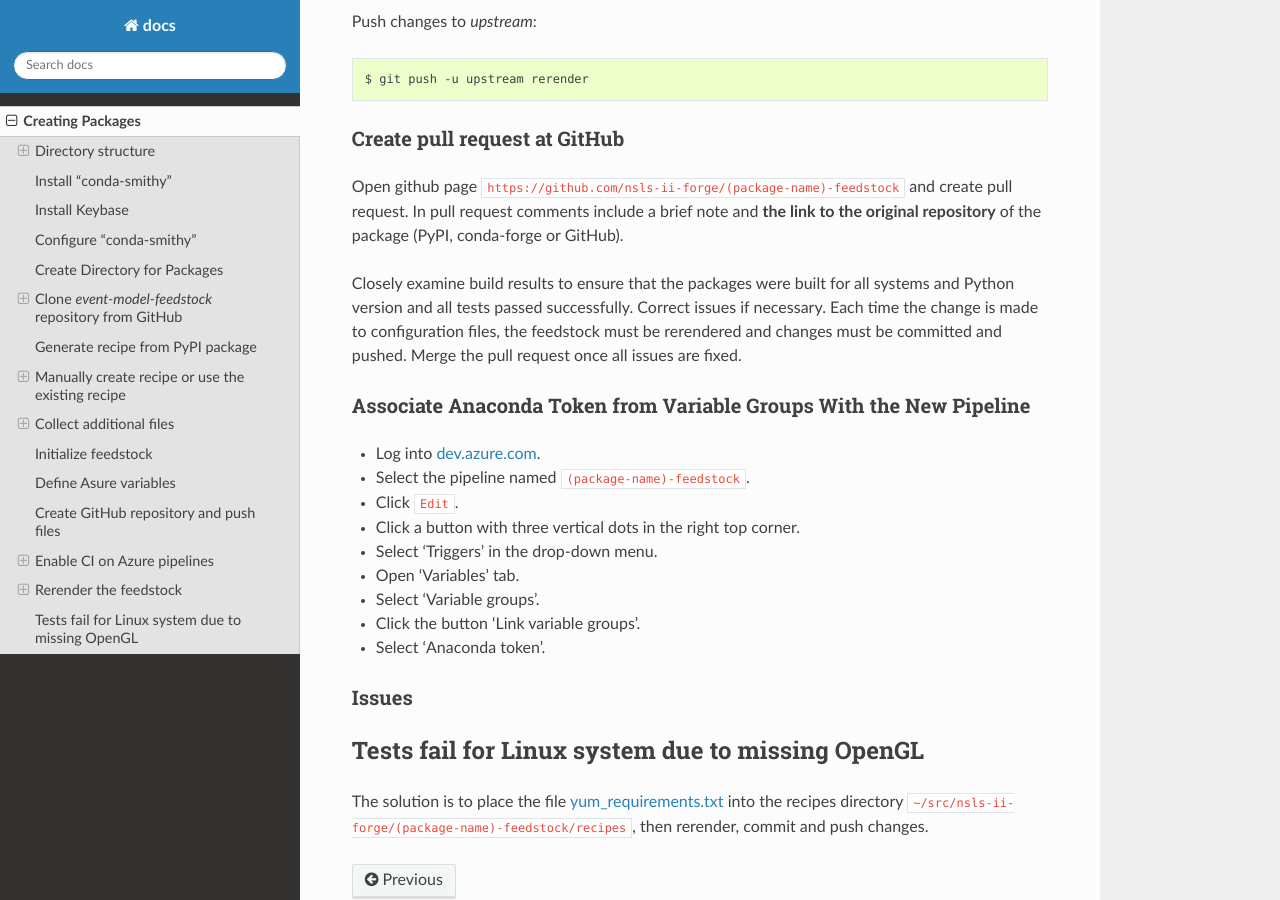
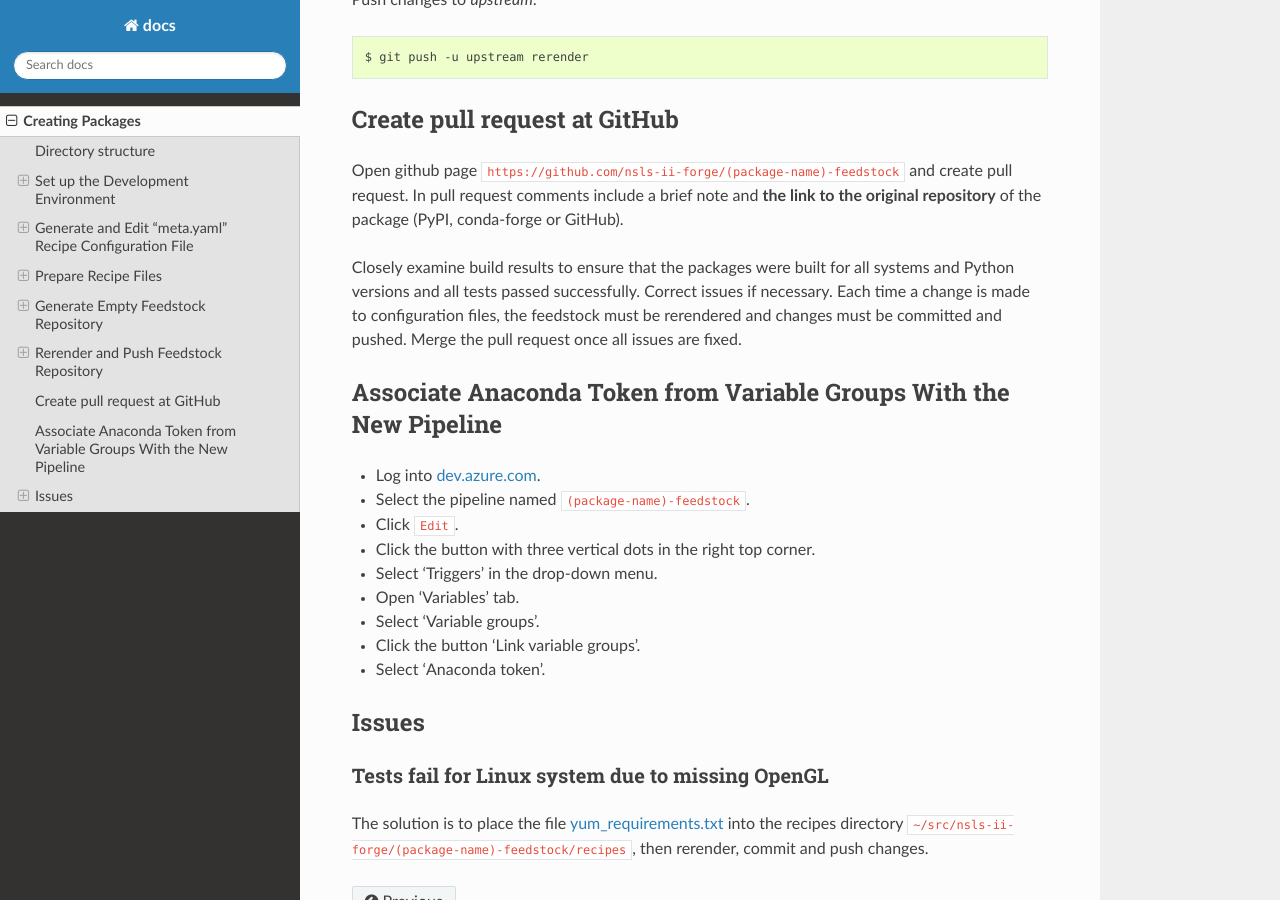
Before and after one commit to nsls-ii-forge/docs, a Sphinx documentation site: the page built from source/creating_packages.rst, in a window 1280 px wide and 900 px high, scrolled down 6478 px. Built offline with Sphinx 7.4.7 and the Read the Docs theme 2.0.0, drawn with Linux system fonts in a browser that asks for light colours; some of the changed text lies outside the part shown.

Commit message:
Corrections

```diff
--- a/source/creating_packages.rst
+++ b/source/creating_packages.rst
@@ -1,13 +1,14 @@
-=================
+#################
 Creating Packages
-=================
+#################
 
 Feedstocks for Azure pipelines may be generated based on
 existing PyPI or conda-forge packages, or directly from GitHub
 package repositories.
 
+===================
 Directory structure
--------------------
+===================
 
 The following directory structure for the packaging project
 is recommended:
@@ -36,11 +37,12 @@
 uploaded to **nsls-ii-forge**. The directory is created by conda-smithy
 as part of feedstock initalization.
 
+==================================
 Set up the Development Environment
 ==================================
 
 Install "conda-smithy"
-----------------------
+======================
 
 Create a new conda environment (let's name it ``smithy``):
 
@@ -51,16 +53,16 @@
 
 
 Install Keybase
------------------
+===============
 
 Use `installation instructions <https://keybase.io/download>`_
 to download and install **Keybase**. Start **Keybase** and log into
 the system (DAMA group). Check if tokens are downloaded to
 the directory on your local hard drive (``/keybase/team/dama/``
-on Linux systems).
+on Linux and MacOS systems).
 
 Configure "conda-smithy"
-------------------------
+========================
 
 Create the directory ``~/.conda-smithy`` (in your home directory).
 
@@ -78,11 +80,11 @@
     $ cp /keybase/team/dama/azure.token .conda-smithy/
     $ cp /keybase/team/dama/github.token .conda-smithy/
 
-Create Directory for Packages
------------------------------
+Create Root Directory for Packages
+==================================
 
-Naming and location of the working directory is aribtrary. We assume
-that the directory `src/nsls-ii-forge/` in `HOME` directory is used:
+Naming and location of the root working directory is arbitrary. We will
+place packages in the directory ``~/src/nsls-ii-forge/``:
 
 .. code-block:: bash
 
@@ -91,7 +93,7 @@
     $ mkdir src/nsls-ii-forge
 
 Clone *event-model-feedstock* repository from GitHub
-----------------------------------------------------
+====================================================
 
 The **event-model-feedstock** needs to be cloned only once. In the process of
 creating packages we will be using file ``conda_build_config.yaml`` located
@@ -105,6 +107,7 @@
     $ git clone https://github.com/nsls-ii-forge/event-model-feedstock.git
 
 
+=======================================================
 Generate and Edit "meta.yaml" Recipe Configuration File
 =======================================================
 
@@ -124,7 +127,7 @@
     relative to ``HOME`` directory.
 
 Generate recipe from PyPI package
----------------------------------
+=================================
 
 If the package ``(package-name)`` is available from PyPI,
 generate the recipe from the existing package:
@@ -149,7 +153,7 @@
   commands:
     - pytest --pyargs sixtools.tests
 
-Remove the following lines from the ``about`` section:
+Remove the following lines from the ``about:`` section:
 
 .. code-block::
 
@@ -201,13 +206,14 @@
 
     TODO: Some notes on editing ``meta.yaml`` file.
 
+====================
 Prepare Recipe Files
 ====================
 
 Collect additional files
-------------------------
+========================
 
-Copy ``conda_build_config.yaml`` files into your recipe directory:
+Copy ``conda_build_config.yaml`` file into your recipe directory:
 
 .. code-block:: bash
 
@@ -232,9 +238,9 @@
     python:
     - '3.6'
 
-If you are building noarch package, then close the file without change.
-If you are building feedstock for arch packages and
-Python versions are specified in ``meta.yaml`` file, then remove the following lines:
+If you are building a noarch package, then close the file without change.
+For an arch package, a set of Python versions are specified in
+``meta.yaml`` file and the following lines should be removed:
 
 .. code-block::
 
@@ -263,11 +269,12 @@
     -rw-r--r-- 1 user user 1584 Sep 13 12:45 LICENSE
     -rw-r--r-- 1 user user 1064 Sep 13 12:10 meta.yaml
 
+===================================
 Generate Empty Feedstock Repository
 ===================================
 
 Initialize feedstock
---------------------
+====================
 
 Initialize feedstock using **conda-smithy**:
 
@@ -287,8 +294,8 @@
     $ cd ~/src/nsls-ii-forge
     $ cp event-model-feedstock/conda-forge.yml (package-name)-feedstock/
 
-Define Asure variables
-----------------------
+Define Azure variables
+======================
 
 .. code-block:: bash
 
@@ -297,7 +304,7 @@
 
 
 Create GitHub repository and push files
----------------------------------------
+=======================================
 
 .. code-block:: bash
 
@@ -309,7 +316,7 @@
     $ git push -u upstream master
 
 Enable CI on Azure pipelines
-----------------------------
+============================
 
 .. code-block:: bash
 
@@ -323,11 +330,12 @@
 
     * nsls-ii-forge/inflection-feedstock has been enabled on azure pipelines
 
+======================================
 Rerender and Push Feedstock Repository
 ======================================
 
 Rerender the feedstock
-----------------------
+======================
 
 Create new branch ``rerender``:
 
@@ -355,6 +363,7 @@
     $ git push -u upstream rerender
 
 
+=============================
 Create pull request at GitHub
 =============================
 
@@ -363,30 +372,31 @@
 repository** of the package (PyPI, conda-forge or GitHub).
 
 Closely examine build results to ensure that the packages were built for all systems
-and Python version and all tests passed successfully. Correct issues if necessary.
-Each time the change is made to configuration files, the feedstock must be
+and Python versions and all tests passed successfully. Correct issues if necessary.
+Each time a change is made to configuration files, the feedstock must be
 rerendered and changes must be committed and pushed. Merge the pull request once
 all issues are fixed.
 
+===================================================================
 Associate Anaconda Token from Variable Groups With the New Pipeline
 ===================================================================
 
 - Log into `dev.azure.com <https://dev.azure.com>`_.
 - Select the pipeline named ``(package-name)-feedstock``.
 - Click ``Edit``.
-- Click a button with three vertical dots in the right top corner.
+- Click the button with three vertical dots in the right top corner.
 - Select 'Triggers' in the drop-down menu.
 - Open 'Variables' tab.
 - Select 'Variable groups'.
 - Click the button 'Link variable groups'.
 - Select 'Anaconda token'.
 
-
+======
 Issues
 ======
 
 Tests fail for Linux system due to missing OpenGL
--------------------------------------------------
+=================================================
 
 The solution is to place the file
 `yum_requirements.txt <https://raw.githubusercontent.com/nsls-ii-forge/collection-feedstock/master/recipe/yum_requirements.txt>`_
```
Also changed, not shown: other parts of source/creating_packages.rst (+9 -7 lines).
